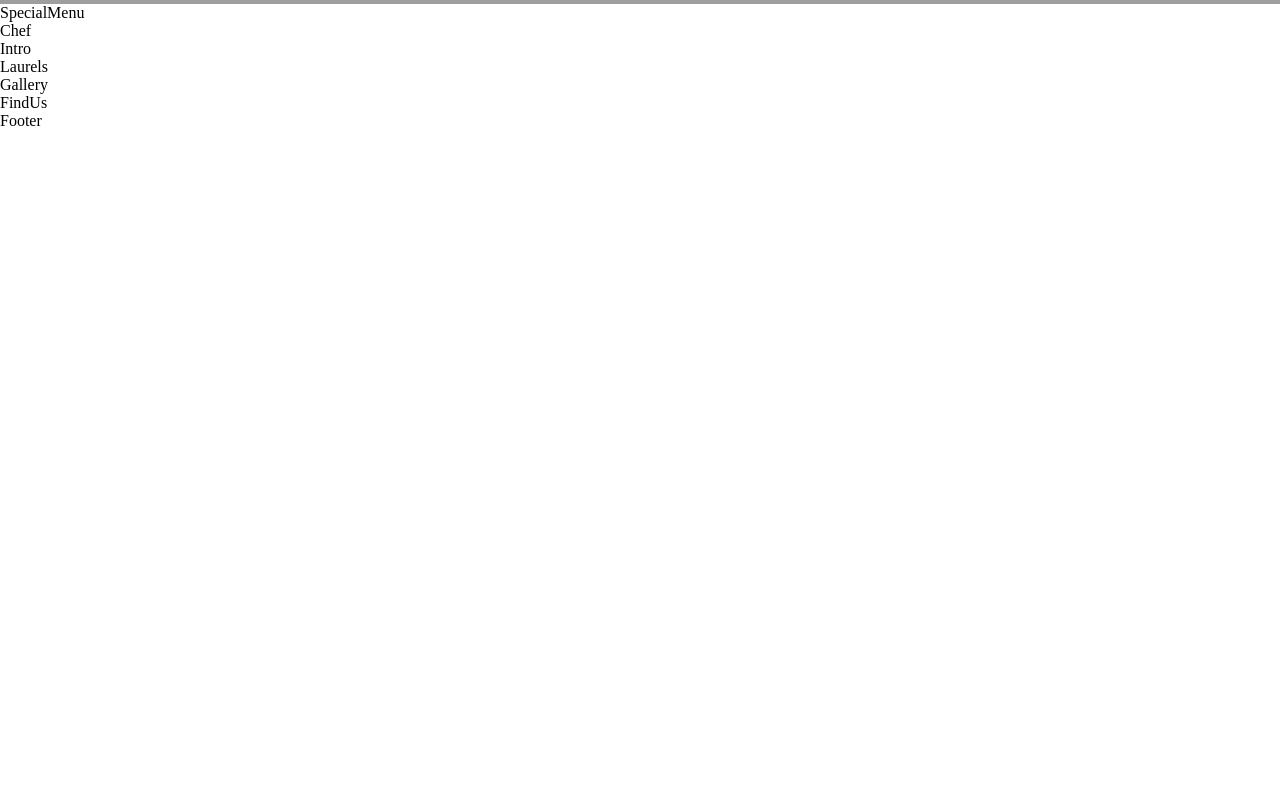
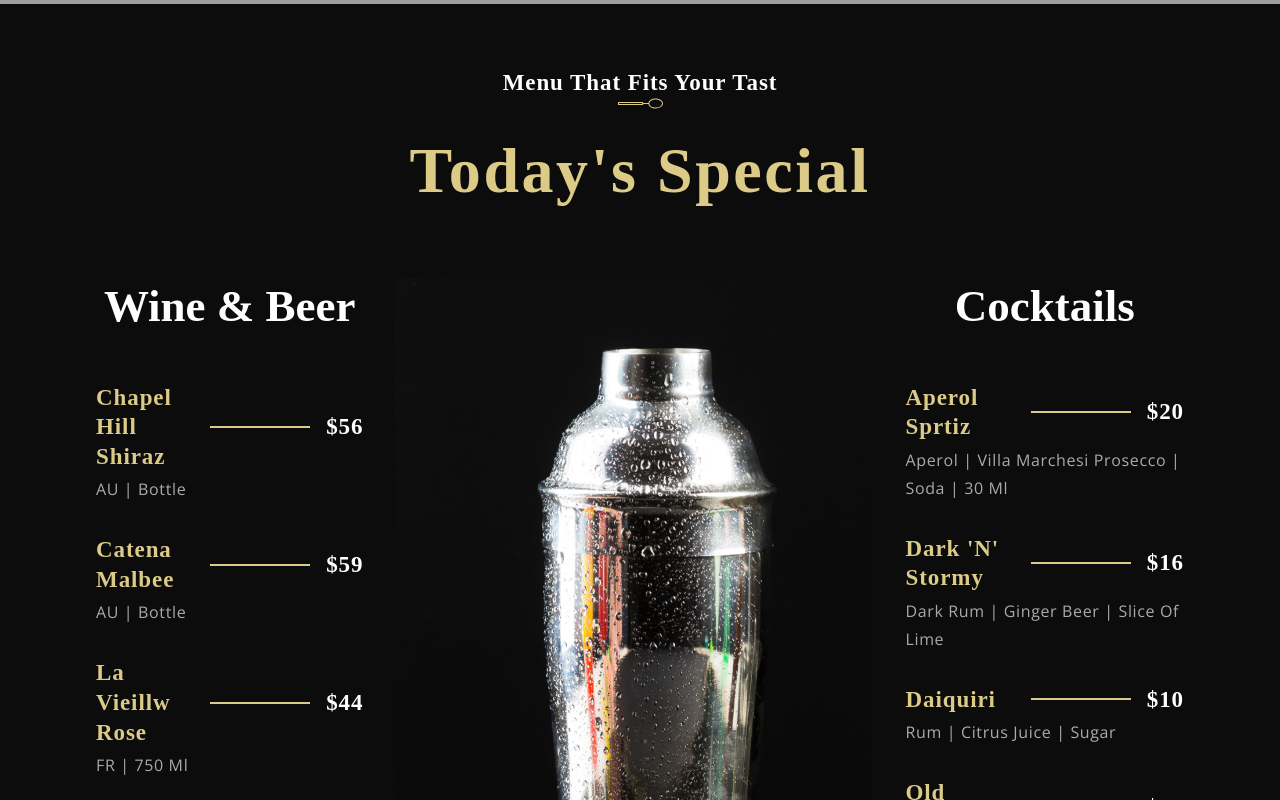
Before and after one commit to Abdulazeez-20/Grand-Restaurant, a React (Create React App) app: page / in a window 1280 px wide. Shown: the part 1980-2780 px from the top of the page. Before the commit the page ends 2110 px from the top, so only its background shows below. Built offline with nearby package versions, Linux system fonts and the light colour scheme; grey boxes are pictures that could not be loaded; a web font is replaced by a local one.

Commit message:
menu done

```diff
--- a/src/components/Menuitem/MenuItem.css
+++ b/src/components/Menuitem/MenuItem.css
@@ -0,0 +1,34 @@
+.app__menuitem{
+    width: 100%;
+    margin: 1rem 0;
+    display: flex;
+    flex-direction: column;
+}
+
+.app__menuitem-head{
+    display: flex;
+    justify-content: space-between;
+    align-items: center;
+}
+
+.app__menuitem_head-name{
+    flex: 1;
+}
+
+.app__menuitem_head-dash{
+    width: 100px;
+    height: 2px;
+    background-color: var(--color-golden);
+    margin: 0 1rem
+}
+
+.app__menuitem_head-price{
+    display: flex;
+    justify-content: flex-end;
+    align-items: flex-end;
+}
+
+.app__menuitem-subhead{
+    width: 100%;
+    margin-top: .2rem;
+}
--- a/src/components/Menuitem/MenuItem.jsx
+++ b/src/components/Menuitem/MenuItem.jsx
@@ -2,9 +2,23 @@
 
 import './MenuItem.css';
 
-const MenuItem = () => (
-  <div>
-    MenuItem
+const MenuItem = ({ title, price, tag }) => (
+  <div className='app__menuitem'>
+    <div className="app__menuitem-head">
+      <div className="app__menuitem_head-name">
+        <p className='p__cormorant' style={{ color: '#DCCA87' }}>{title}</p>
+      </div>
+
+      <div className="app__menuitem_head-dash"></div>
+
+      <div className="APP__menuitem_head-price">
+        <p className='p__cormorant'>{price}</p>
+      </div>
+    </div>
+
+    <div className="app__menuitem-subhead">
+      <p className='p__opensans' style={{ color: '#AAA' }}>{tag}</p>
+    </div>
   </div>
 );
 
--- a/src/constants/index.js
+++ b/src/constants/index.js
@@ -1,5 +1,5 @@
-import images from './images';
-import meal from '../assets/meal.mp4';
-import data from './data';
+import images from "./images";
+import meal from "../assets/meal.mp4";
+import data from "./data";
 
 export { images, meal, data };
--- a/src/container/Menu/SpecialMenu.css
+++ b/src/container/Menu/SpecialMenu.css
@@ -0,0 +1,80 @@
+.app__specialMenu{
+    flex-direction: column;
+    background-color: var(--color-black);
+}
+
+.app__specialMenu-title{
+    margin-bottom: 2rem;
+    text-align: center;
+}
+
+.app__specialMenu-menu{
+    width: 100%;
+    margin: 2rem 0;
+
+    display: flex;
+    flex-direction: row;
+    justify-content: center;
+    align-items: flex-start;
+}
+
+.app__specialMenu-menu_heading{
+    font-family: var(--font-base);
+    font-size: 45px;
+    font-weight: 600;
+    line-height: 58px;
+    color: var(--color-white);
+}
+
+.app__specialMenu-menu_wine,
+.app__specialMenu-menu_cocktail{
+    flex: 1;
+    flex-direction: column;
+    width: 100%;
+}
+
+.app__specialMenu-menu_img{
+    width: 650px;
+    margin: 0 2rem;
+}
+
+.app__specialMenu-menu_img img{
+    width: 100%;
+    height: 920px;
+}
+
+.app__specialMenu-menu_item{
+    display: flex;
+    flex-direction: column;
+    margin: 2rem 0;
+    width: 100%;
+}
+
+
+@media screen and (max-width: 1150px){
+    .app__specialMenu-menu{
+        flex-direction: column;
+        align-items: center;
+        width: 100%;
+    }
+
+    .app__specialMenu-menu_img{
+        width: 450px;
+        margin: 3rem 0;
+    }
+
+    .app__specialMenu-menu_img img{
+        height: auto;
+    }
+}
+
+@media screen and (max-width: 650px){
+    .app__specialMenu-menu_img{
+        width: 100%;
+    }
+
+    .app__specialMenu-menu_heading{
+        font-size: 35px;
+        line-height: 48px;
+    }
+}
--- a/src/container/Menu/SpecialMenu.jsx
+++ b/src/container/Menu/SpecialMenu.jsx
@@ -1,10 +1,43 @@
 import React from 'react';
 
+import { SubHeading, MenuItem } from '../../components';
+import { images, data } from '../../constants'
 import './SpecialMenu.css';
 
 const SpecialMenu = () => (
-  <div>
-    SpecialMenu
+  <div className='app__specialMenu flex__center section__padding' id='menu'>
+    <div className="app__specialMenu-title">
+      <SubHeading title="Menu that fits your tast" />
+      <h1 className='headtext__cormorant'>Today's special</h1>
+    </div>
+
+    <div className="app__specialMenu-menu">
+      <div className="app__specialMenu-menu_wine flex__center">
+        <p className='app__specialMenu-menu_heading'>Wine & Beer</p>
+        <div className="app__specialMenu-menu_item">
+          {data.wines.map((wines, index) => {
+            return <MenuItem key={wines.title + index} title={wines.title} price={wines.price} tag={wines.tags} />
+          })}
+        </div>
+      </div>
+
+      <div className="app__specialMenu-menu_img">
+        <img src={images.menu} alt="menu image" />
+      </div>
+
+      <div className="app__specialMenu-menu_cocktail flex__center">
+        <p className='app__specialMenu-menu_heading'>Cocktails</p>
+        <div className="app__specialMenu-menu_item">
+          {data.cocktails.map((cocktail, index) => (
+            <MenuItem key={cocktail.title + index} title={cocktail.title} price={cocktail.price} tag={cocktail.tags} />
+          ))}
+        </div>
+      </div>
+    </div>
+
+    <div style={{ marginTop: '15px' }}>
+      <button type='button' className='custom__button'>View More</button>
+    </div>
   </div>
 );
 
```
Also changed, not shown: 1 other file (tests, documents, lock files or other folders).
